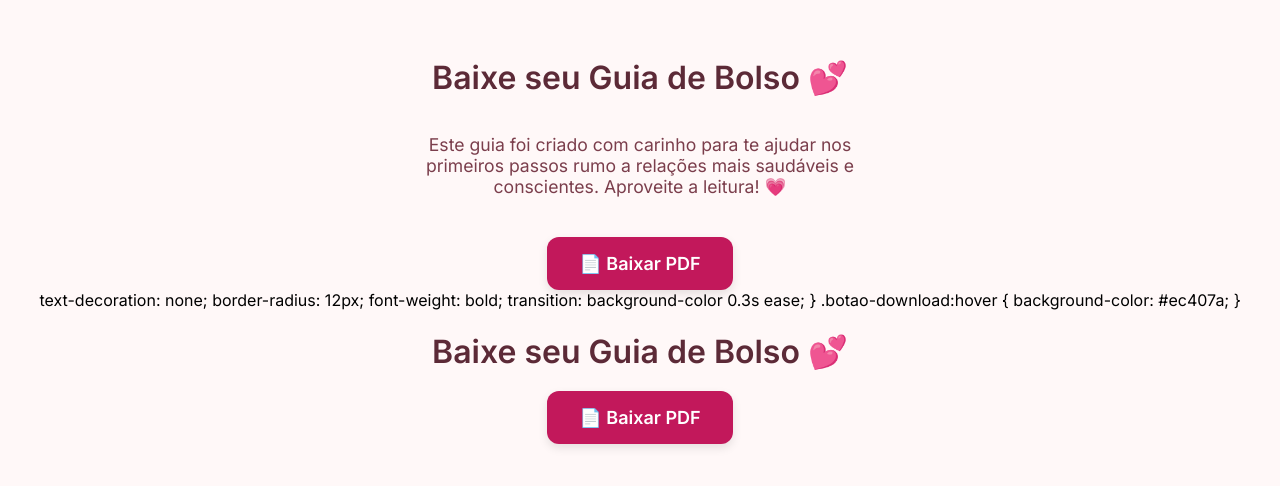
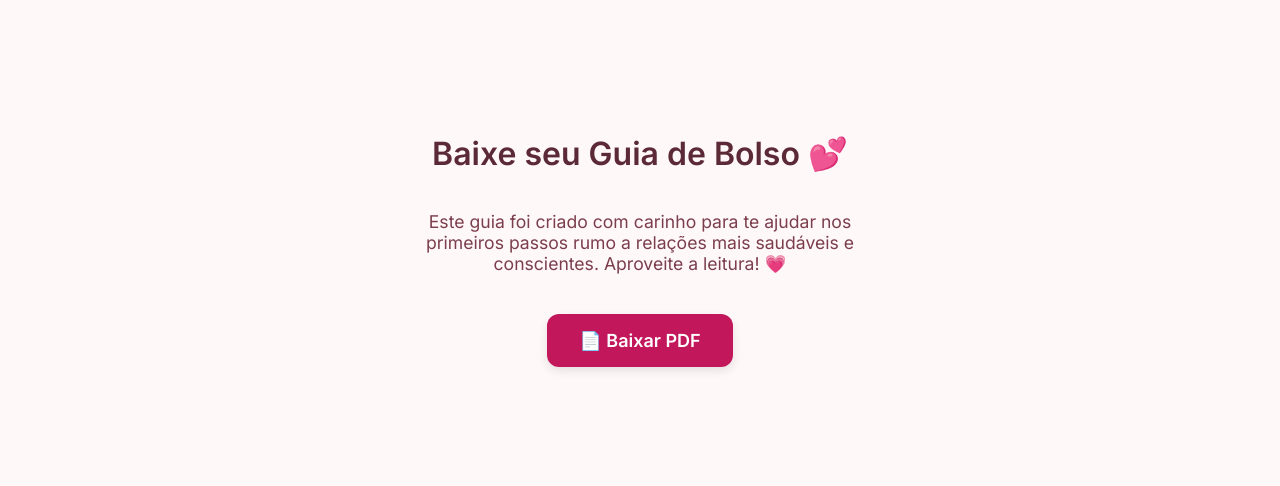
Before and after one commit to LucianaMansano/manualdebolsoparaprimeiroencontro, a plain HTML site: page index.html in a window 1280 px wide. Shown: the part 160-646 px from the top of the page. Drawn offline with Linux system fonts and the light colour scheme.

Commit message:
Update index.html

```diff
--- a/index.html
+++ b/index.html
@@ -74,28 +74,3 @@
      class="botao-download" download>
     📄 Baixar PDF
   </a>
-
-</body>
-</html>
-
-      text-decoration: none;
-      border-radius: 12px;
-      font-weight: bold;
-      transition: background-color 0.3s ease;
-    }
-
-    .botao-download:hover {
-      background-color: #ec407a;
-    }
-  </style>
-</head>
-<body>
-
-  <h1>Baixe seu Guia de Bolso 💕</h1>
-
-  <a href="https://github.com/LucianaMansano/manualdebolsoparaprimeiroencontro/raw/main/EbookGuiadeBolso.pdf" class="botao-download" download>
-    📄 Baixar PDF
-  </a>
-
-</body>
-</html>
```
